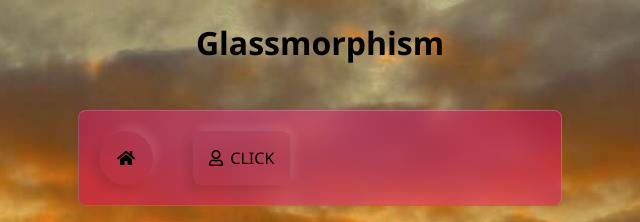
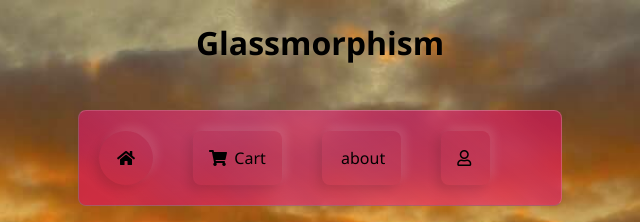
Before and after one commit to isaacBejarano/glassmorphism, a plain HTML site: page index.html in a window 1280 px wide. Shown: the top 222 px of the page, 320-960 px from the left. Drawn offline with Linux system fonts and the light colour scheme.

Commit message:
navbar retouch

```diff
--- a/glass.css
+++ b/glass.css
@@ -1,8 +1,5 @@
 :root {
 	--glass: rgb(255 249 249 / 10%);
-	/* --primary: rgb(4 210 82 / 48%); */
-	/* --glass-hue: rgb(4 210 82 /10%); */
-	/* --glass-hue: #f8046e6b; */
 	--glass-border-primary-light: rgba(255, 255, 255, 0.2);
 	--glass-border-primary-shade: rgba(127, 126, 126, 0.5);
 }
@@ -31,9 +28,13 @@
 	backdrop-filter: blur(3px);
 	-webkit-backdrop-filter: blur(3px);
 }
+.glass-touch {
+	backdrop-filter: blur(1px);
+	-webkit-backdrop-filter: blur(1px);
+}
 
 .glass-gum {
-	background-color: #f8046e6b;
+	background-color: #f8046e80;
 }
 
 .glass-mint {
--- a/index.html
+++ b/index.html
@@ -21,8 +21,15 @@
 						<i class="fas fa-home"></i>
 					</li>
 					<li class="neumo-1 neumo-default">
+						<i class="fas fa-shopping-cart"></i>
+						<span>Cart</span>
+					</li>
+					<li class="neumo-1 neumo-default">
+						<span>about</span>
+					</li>
+					<li class="neumo-1 neumo-default">
 						<i class="far fa-user"></i>
-						<span>CLICK</span>
+						<span></span>
 					</li>
 					<!-- <li class="neumo-1 neumo-glass-inset">
 						<i class="fas fa-shopping-cart"></i>
--- a/neumo.css
+++ b/neumo.css
@@ -37,6 +37,6 @@
 }
 .neumo-default:active {
 	box-shadow: inset -5px 5px 10px var(--neumo-glass-shade), inset 5px -5px 10px var(--neumo-glass-light);
-	font-size: .98rem;
+	/* font-size: .98rem; */
 }
 /* **** */
```
